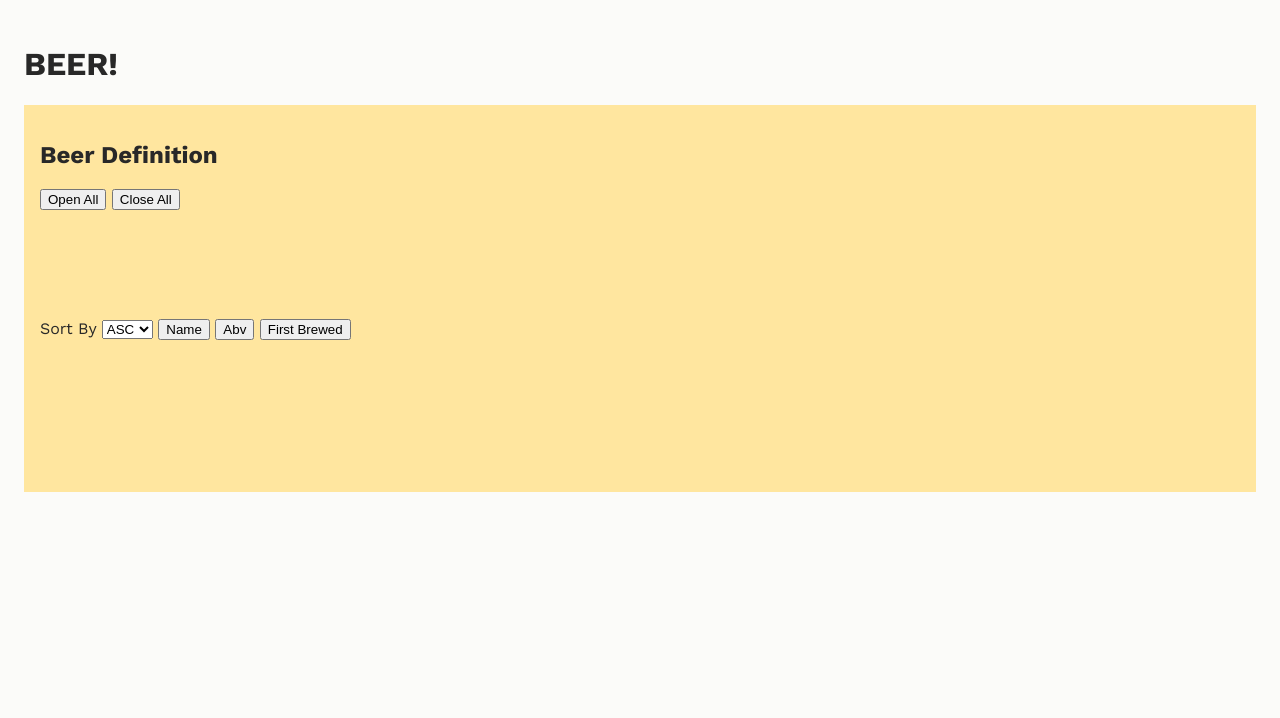
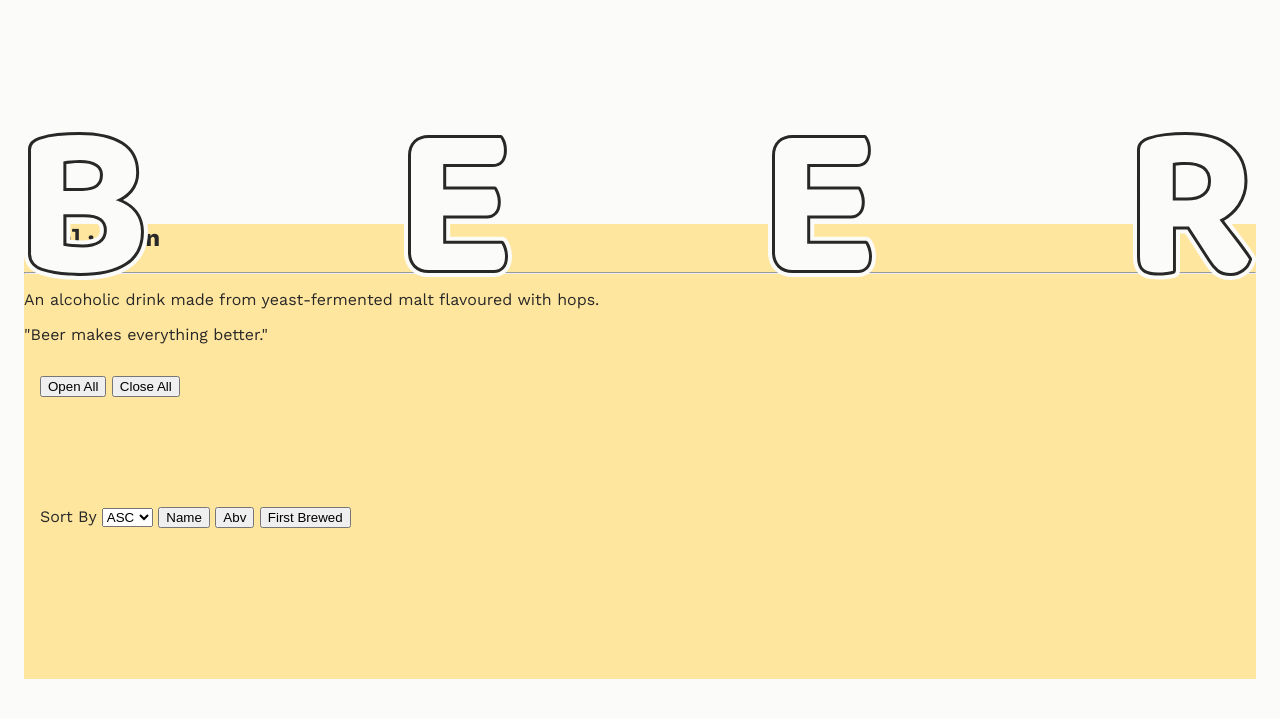
Before and after one commit to jtotty/fe-competency-test, a website built with webpack: page src/index.html in a window 1280 px wide. Built offline with nearby package versions, Linux system fonts and the light colour scheme; no server answers.

Commit message:
Added SVG letters for main heading.

```diff
--- a/src/index.html
+++ b/src/index.html
@@ -4,16 +4,28 @@
 	<meta charset="UTF-8">
 	<meta http-equiv="X-UA-Compatible" content="IE=edge">
 	<meta name="viewport" content="width=device-width, initial-scale=1.0">
-	<title>BEER!</title>
+	<title>BEER</title>
 </head>
 <body>
-	<header>
-		<h1>BEER!</h1>
+	<div class="container">
+		<header class="main-heading">
+			<h1>Beer</h1>
+			<div class="title">
+				<img class="title--letters" src="./svgs/B.svg">
+				<img class="title--letters" src="./svgs/E.svg">
+				<img class="title--letters" src="./svgs/E.svg">
+				<img class="title--letters" src="./svgs/R.svg">
+			</div>
+
+			<div class="definition">
+				<h2>[b&#618;&#601;] &centerdot; noun</h2>
+				<hr>
+				<p>An alcoholic drink made from yeast-fermented malt flavoured with hops.</p>
+				<p>"Beer makes everything better."</p>
+			</div>
 		</header>
 
 		<main>
-		<h2>Beer Definition</h2>
-
 			<section>
 				<div id="accordion">
 					<div class="accordion-util">
@@ -39,5 +51,6 @@
 				</div>
 			</section>
 		</main>
+	</div>
 </body>
 </html>
--- a/src/js/modules/Accordion.js
+++ b/src/js/modules/Accordion.js
@@ -1,13 +1,15 @@
+import BaseModule from './BaseModule';
+
 /**
  * Accordion module.
  *
  * @params {Object} options - Options object.
  */
-export default class Accordion {
-	constructor({ el, data, maxItems }) {
-		this.el = el;
-		this.data = data;
-		this.maxItems = maxItems
+export default class Accordion extends BaseModule {
+	constructor(data) {
+		super(data);
+
+		// Start
 		this.init();
 	}
 
--- a/src/js/modules/Application.js
+++ b/src/js/modules/Application.js
@@ -14,7 +14,6 @@ export default class Application {
 	 */
 	async init() {
 		this.beerData = await fetchData(this.endpoint);
-		console.log(this.beerData);
 
 		this.accordion = new Accordion({
 			el: document.querySelector('#accordion'),
--- /dev/null
+++ b/src/js/modules/BaseModule.js
@@ -0,0 +1,11 @@
+/**
+ * Base module class.
+ * Shared data and methods.
+ */
+export default class BaseModule {
+	constructor({ el, data, maxItems }) {
+		this.el = el;
+		this.data = data;
+		this.maxItems = maxItems;
+	}
+}
--- a/src/js/modules/Grid.js
+++ b/src/js/modules/Grid.js
@@ -1,3 +1,4 @@
+import BaseModule from './BaseModule';
 import { createDateObj, humanReadable } from "../utils";
 
 /**
@@ -5,11 +6,9 @@ import { createDateObj, humanReadable } from "../utils";
  *
  * @params {Object} options - Options object.
  */
- export default class Grid {
-	constructor({ el, data, maxItems }) {
-		this.el = el;
-		this.data = data;
-		this.maxItems = maxItems;
+ export default class Grid extends BaseModule {
+	constructor(data) {
+		super(data);
 		this.sortDirection = 'asc'; // Default sorting direction
 
 		// Start
--- a/src/scss/app.scss
+++ b/src/scss/app.scss
@@ -4,5 +4,6 @@
 @import "main/default";
 
 // Modules
+@import "modules/header";
 @import "modules/accordion";
 @import "modules/grid";
--- a/src/scss/main/_default.scss
+++ b/src/scss/main/_default.scss
@@ -6,10 +6,15 @@ body {
 }
 
 main {
-	background-color: $color-bg-main;
 	padding: $unit-base;
+	border-radius: $unit-sm-1;
 }
 
 section {
 	margin-bottom: $unit-lg-1;
 }
+
+.container {
+	margin-top: 200px;
+	background-color: $color-bg-main;
+}
--- a/src/scss/main/_fonts.scss
+++ b/src/scss/main/_fonts.scss
@@ -1 +1 @@
-@import url("https://fonts.googleapis.com/css2?family=Work+Sans:wght@400;500;700&display=swap");
+@import url('https://fonts.googleapis.com/css2?family=Baloo+2:wght@700&family=Work+Sans:wght@400;500;700&display=swap');
--- a/src/scss/main/_variables.scss
+++ b/src/scss/main/_variables.scss
@@ -30,6 +30,7 @@ $unit-lg-3:      17.942rem; // ~269px ($unit-lg-2 * $golden-ratio)
 // Fonts
 //-------------------------------------------------
 
+$font-family-baloo: "Baloo 2", cursive;
 $font-family-roboto: "Roboto", Helvetica, Arial, sans-serif;
 $font-family-button: "Work Sans", sans-serif;
 
--- /dev/null
+++ b/src/scss/modules/_header.scss
@@ -0,0 +1,29 @@
+.main-heading {
+	position: relative;
+
+	.title {
+		position: absolute;
+		top: -170px;
+		left: 0;
+		height: 300px;
+		width: 100%;
+		display: flex;
+		align-items: center;
+		justify-content: space-between;
+
+		.title--letters {
+			svg {
+				min-height: 150px;
+			}
+		}
+	}
+
+	// Hidden. Purely for symantics.
+	h1 {
+		display: none;
+	}
+
+	.definition {
+
+	}
+}
```
Also changed, not shown: src/svgs/B.svg (added), src/svgs/E.svg (added), src/svgs/R.svg (added), src/svgs/SVG/E.svg (added). Lines whose indentation alone changed are shown as unchanged.
